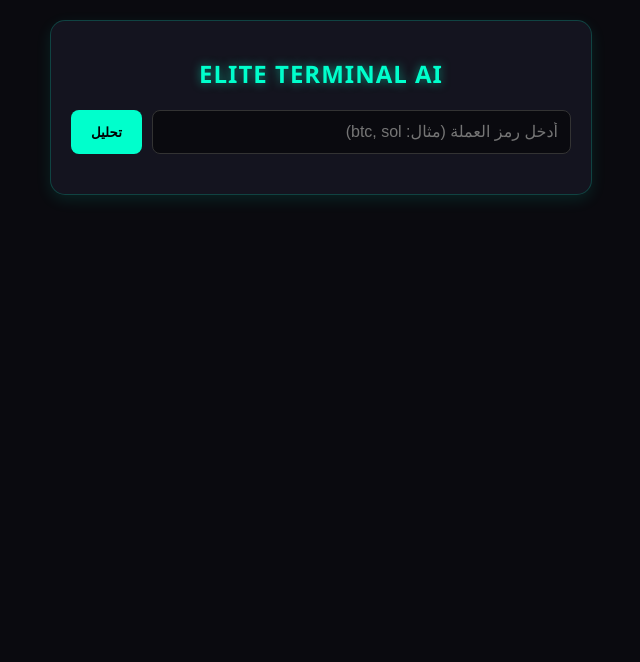
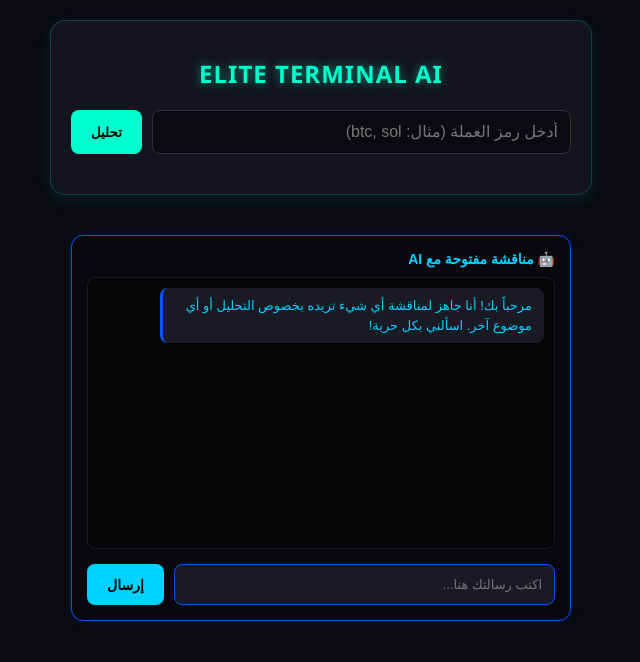
Before and after one commit to dzb022335-creator/Elite-Terminal, a website: page index.html in a window 1280 px wide. Shown: the whole page, without its empty margins (319-959 px from the left). Drawn offline with Linux system fonts and the light colour scheme.

Commit message:
Update index.html

```diff
--- a/index.html
+++ b/index.html
@@ -13,6 +13,9 @@
             --danger-color: #ff3366;
             --success-color: #00ff88;
             --neutral-border: rgba(0, 255, 204, 0.2);
+            /* أضفنا متغيرات الألوان الزرقاء للشات لتوحيد التصميم */
+            --chat-primary: #00d2ff;
+            --chat-secondary: #0055ff;
         }
         body {
             background-color: var(--bg-color);
@@ -23,6 +26,7 @@
             display: flex;
             flex-direction: column;
             align-items: center;
+            min-height: 100vh; /* لضمان ملء الشاشة */
         }
         .container {
             width: 100%;
@@ -33,6 +37,7 @@
             box-shadow: 0 5px 15px rgba(0, 255, 204, 0.1);
             border: 1px solid var(--neutral-border);
             transition: all 0.5s ease;
+            margin-bottom: 20px; /* مسافة أسفل الحاوية */
         }
         h1 {
             text-align: center;
@@ -105,6 +110,15 @@
         @media all and (display-mode: standalone) {
             body { padding-top: 40px; }
         }
+
+        /* تنسيقات إضافية لضمان ظهور الشات بشكل ممتاز */
+        #chat-container {
+            width: 100%;
+            max-width: 500px;
+            /* لضمان عدم تداخل الشات مع العناصر الأخرى */
+            position: relative;
+            z-index: 10;
+        }
     </style>
 </head>
 <body>
@@ -128,6 +142,9 @@
             <p>🛑 وقف الخسارة: <span id="stopLoss"></span></p>
         </div>
     </div>
+
+    <div id="chat-container">
+        </div>
 
     <script>
         const API_URL = window.location.origin;
@@ -184,5 +201,29 @@
             }
         }
     </script>
+
+    <script>
+        // 1. دالة لجلب وعرض واجهة الشات (chat.html)
+        async function loadChatInterface() {
+            try {
+                const response = await fetch('chat.html');
+                if (!response.ok) throw new Error('فشل تحميل ملف الشات');
+                const chatHtml = await response.text();
+                document.getElementById('chat-container').innerHTML = chatHtml;
+
+                // 2. بعد تحميل الواجهة، نقوم باستدعاء ملف الحركة (chat.js)
+                const scriptElement = document.createElement('script');
+                scriptElement.src = 'chat.js';
+                document.body.appendChild(scriptElement);
+
+            } catch (error) {
+                console.error("خطأ في تحميل الشات:", error);
+                document.getElementById('chat-container').innerHTML = '<p style="color: red; text-align: center;">⚠️ عذراً، تعذر تحميل واجهة المحادثة.</p>';
+            }
+        }
+
+        // تشغيل دالة التحميل بمجرد تحميل الصفحة
+        window.addEventListener('DOMContentLoaded', loadChatInterface);
+    </script>
 </body>
 </html>
```
